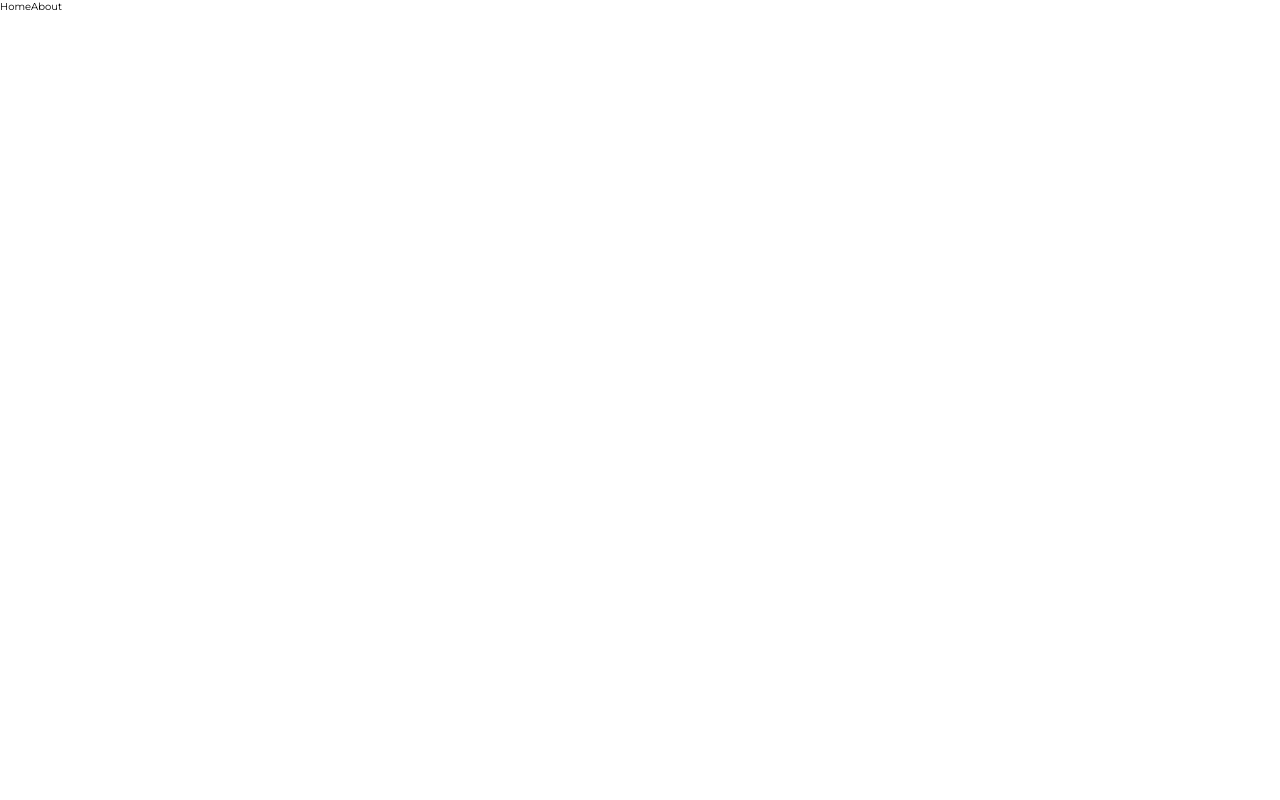
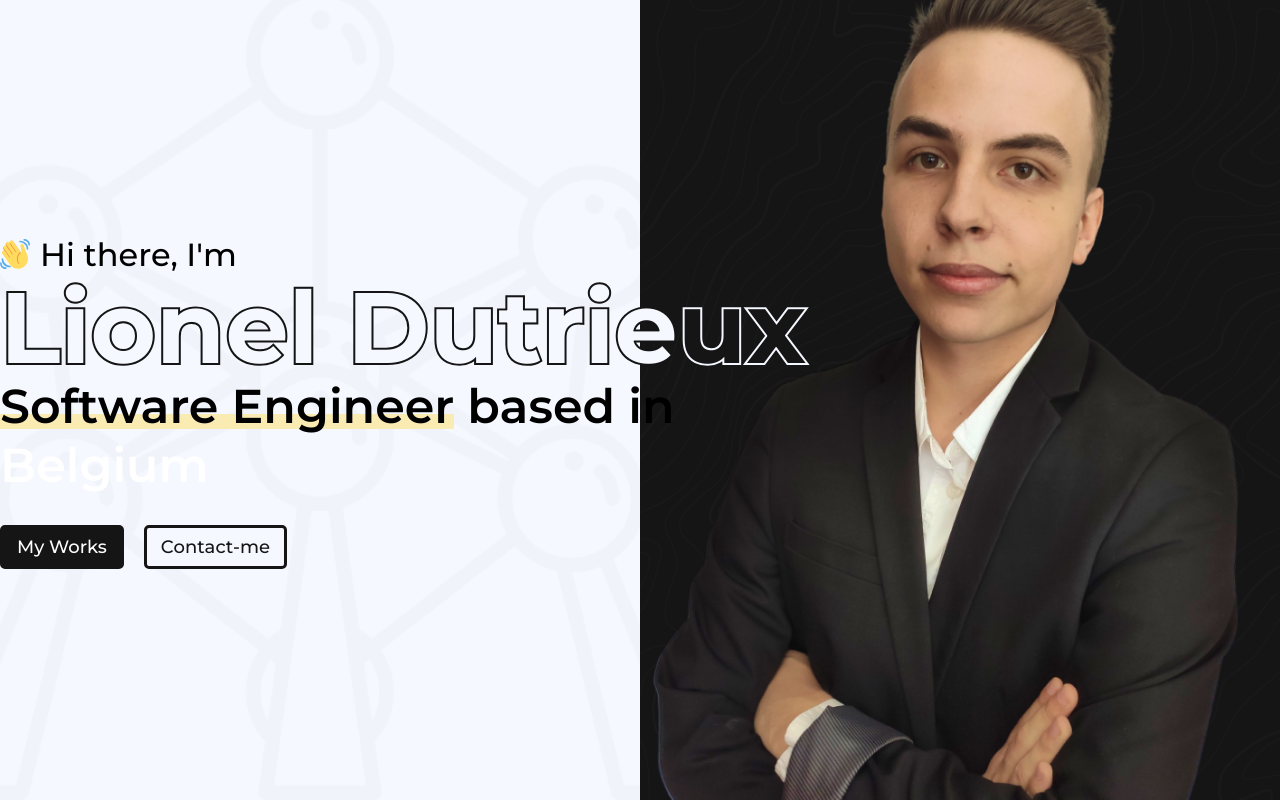
Before and after one commit to Lionel-Dutrieux/Portfolio, a Vue app: page / in a window 1280 px wide. Before the commit this address had no page. Built offline with nearby package versions, Linux system fonts and the light colour scheme.

Commit message:
Setup router

```diff
--- a/src/App.vue
+++ b/src/App.vue
@@ -1,19 +1,8 @@
 <script setup lang="ts">
-import { RouterLink, RouterView } from 'vue-router'
+import { RouterView } from 'vue-router'
 </script>
 
 <template>
-  <header>
-
-    <div class="wrapper">
-
-      <nav>
-        <RouterLink to="/">Home</RouterLink>
-        <RouterLink to="/about">About</RouterLink>
-      </nav>
-    </div>
-  </header>
-
   <RouterView />
 </template>
 
--- a/src/router/index.ts
+++ b/src/router/index.ts
@@ -1,15 +1,15 @@
-import { createRouter, createWebHistory } from 'vue-router'
-import HomeView from '../views/HomeView.vue'
+import { createRouter, createWebHistory } from "vue-router";
+import HomeView from "../views/HomeView.vue";
+import NotFoundView from "../views/NotFoundView.vue";
+
+const routes = [
+	{ path: "/:pathMatch(.*)*", name: "NotFound", component: NotFoundView },
+	{ path: "/", name: "home", component: HomeView },
+];
 
 const router = createRouter({
-  history: createWebHistory(import.meta.env.BASE_URL),
-  routes: [
-    {
-      path: '/',
-      name: 'home',
-      component: HomeView
-    }
-  ]
-})
+	history: createWebHistory(import.meta.env.BASE_URL),
+	routes,
+});
 
-export default router
+export default router;
--- a/src/views/HomeView.vue
+++ b/src/views/HomeView.vue
@@ -1,7 +1,12 @@
 <script setup lang="ts">
+import TheHeroSection from '@/components/sections/TheHeroSection.vue';
+
 </script>
 
 <template>
-  <main>
-  </main>
+  <TheHeroSection />
 </template>
+
+<style lang="scss" scoped>
+
+</style>
--- /dev/null
+++ b/src/views/NotFoundView.vue
@@ -0,0 +1,8 @@
+<script setup lang="ts">
+
+</script>
+
+<template>
+    <main>
+    </main>
+</template>
```
